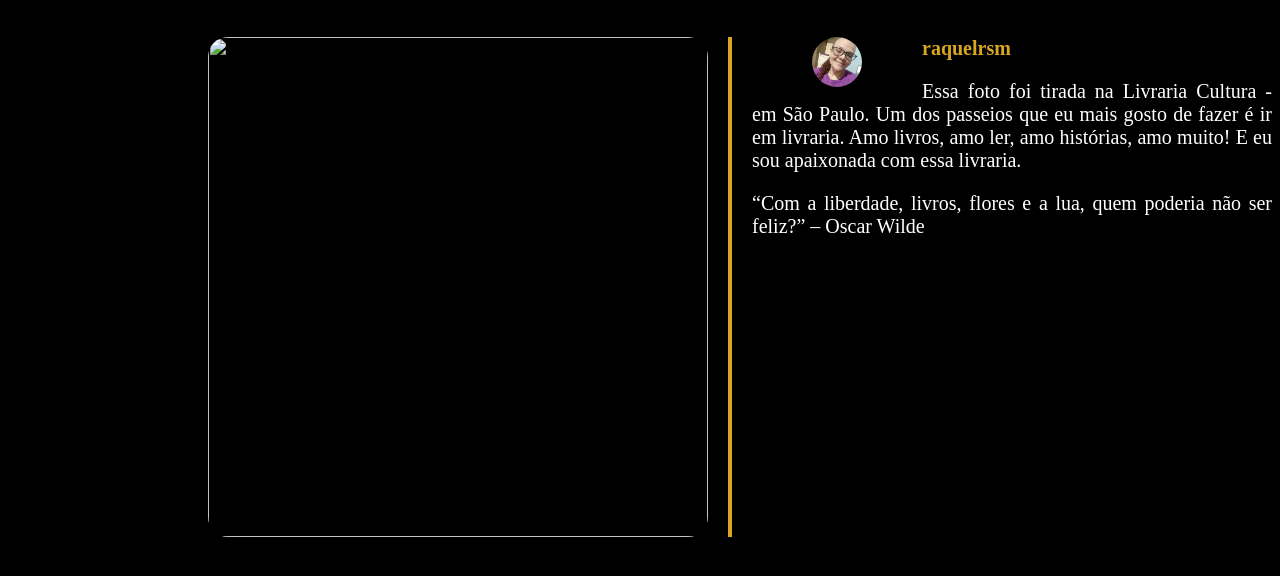
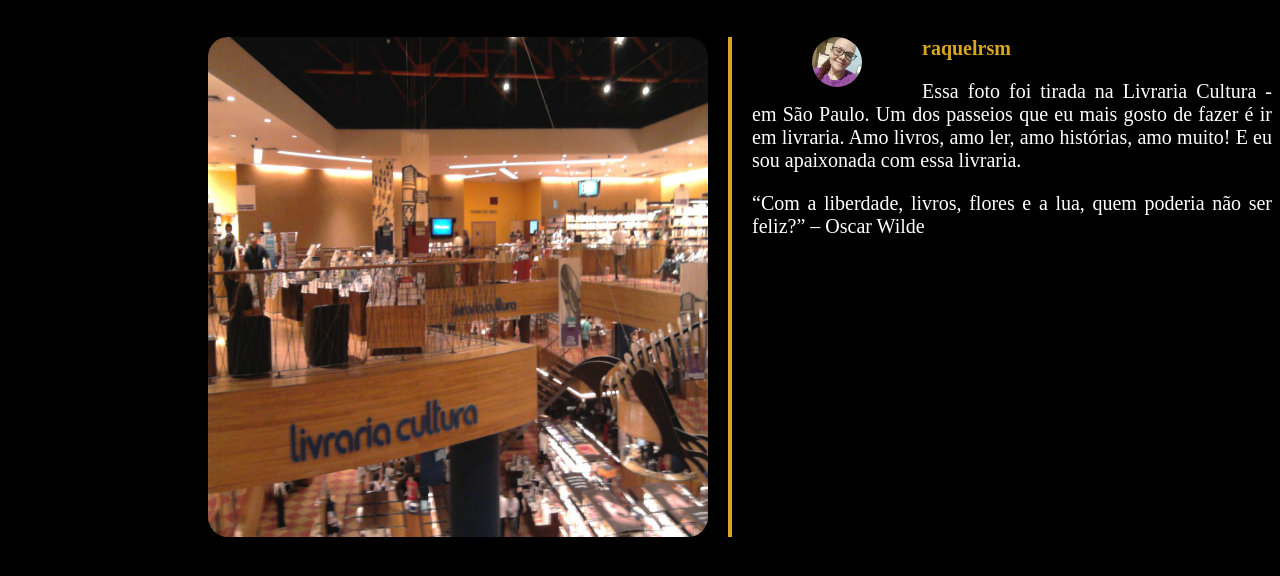
Before and after one commit to raquelrsm/photogrid, a plain HTML site: page detalhe_5.html in a window 1280 px wide. Shown: the part 102-678 px from the top of the page. Drawn offline with Linux system fonts and the light colour scheme.

Commit message:
atualização

```diff
--- a/detalhe_5.html
+++ b/detalhe_5.html
@@ -17,7 +17,7 @@
     </div>
 
     <div>
-        <img src="imagens/foto5.jp" id="img">
+        <img src="imagens/foto5.jpg" id="img">
        <div>
             <div>
                 <div id="linha-horizontal"></div>
```
